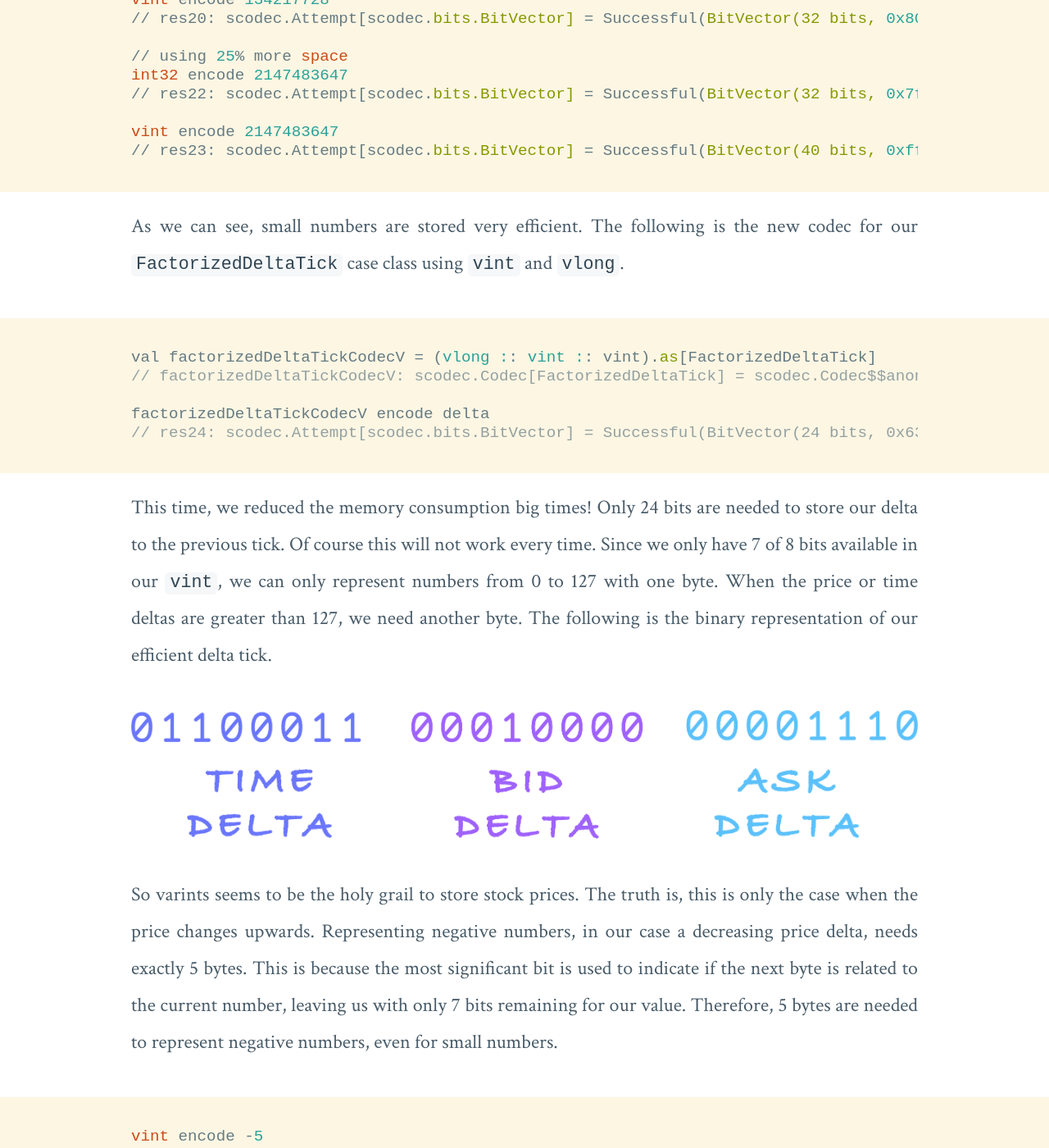
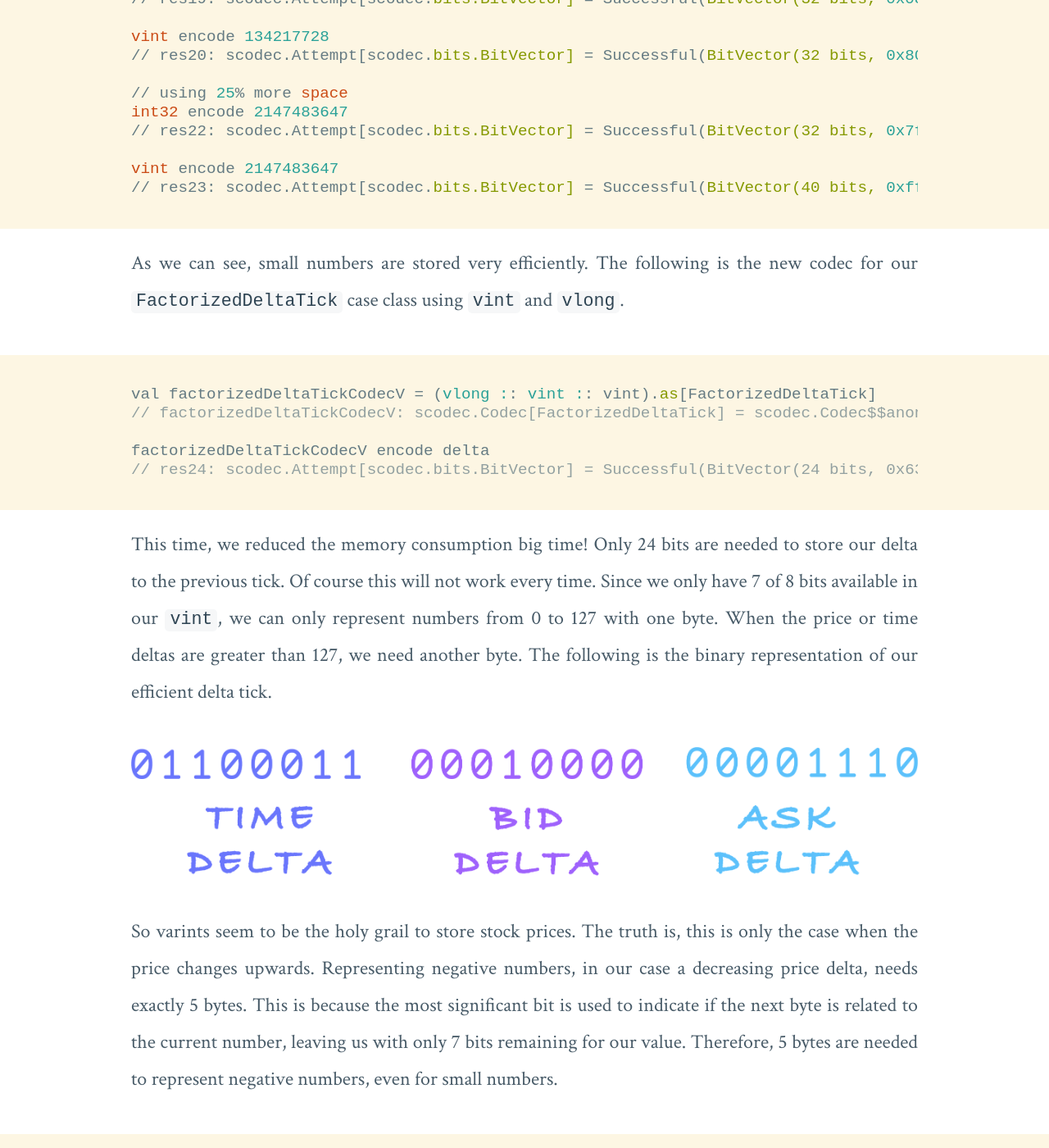
Before and after one commit to MartinSeeler/MartinSeeler.github.io, a Jekyll site: the page built from _posts/2016-06-01-developing-efficient-bianry-file-protocol-with-scodec-and-akka-streams.md, in a window 1280 px wide and 1400 px high, scrolled down 8293 px. Shown: the whole window at 82% size. Built offline with Jekyll 4.4.1, drawn with Linux system fonts in a browser that asks for light colours; comment, search, counter and statistics services are not loaded; some of the changed text lies outside the part shown.

Commit message:
Fix some typos

````diff
--- a/_posts/2016-06-01-developing-efficient-bianry-file-protocol-with-scodec-and-akka-streams.md
+++ b/_posts/2016-06-01-developing-efficient-bianry-file-protocol-with-scodec-and-akka-streams.md
@@ -6,7 +6,7 @@ tags: scodec akka streams varint
 comments: true
 ---
 
-In this two part series, we will develop our very own file format to store stock prices as a time series
+In this two part series, we will develop our very own file format to store stock prices as time series
 using Scodec and Akka Streams. The first part will describe the encoding / decoding process and how we
 improve our binary protocol step by step. In the second part, we will use Akka Streams to read and write
 our own files in chunks with the help of backpressure.
@@ -238,24 +238,24 @@ vint encode 2147483647
 // res23: scodec.Attempt[scodec.bits.BitVector] = Successful(BitVector(40 bits, 0xffffffff07))
 ```
 
-As we can see, small numbers are stored very efficient. The following is the new codec for our `FactorizedDeltaTick` case
+As we can see, small numbers are stored very efficiently. The following is the new codec for our `FactorizedDeltaTick` case
 class using `vint` and `vlong`.
 
 ```scala
 val factorizedDeltaTickCodecV = (vlong :: vint :: vint).as[FactorizedDeltaTick]
-// factorizedDeltaTickCodecV: scodec.Codec[FactorizedDeltaTick] = scodec.Codec$$anon$2@4515e47d
+// factorizedDeltaTickCodecV: scodec.Codec[FactorizedDeltaTick] = scodec.Codec$$anon$2@781b8436
 
 factorizedDeltaTickCodecV encode delta
 // res24: scodec.Attempt[scodec.bits.BitVector] = Successful(BitVector(24 bits, 0x63100e))
 ```
 
-This time, we reduced the memory consumption big times! Only 24 bits are needed to store our delta to the previous tick.
+This time, we reduced the memory consumption big time! Only 24 bits are needed to store our delta to the previous tick.
 Of course this will not work every time. Since we only have 7 of 8 bits available in our `vint`, we can only represent numbers from 0 to 127 with one byte.
 When the price or time deltas are greater than 127, we need another byte. The following is the binary representation of our efficient delta tick.
 
 ![Delta Codec](img/posts/dtff/codec-3.png)
 
-So varints seems to be the holy grail to store stock prices. The truth is, this is only the case when the price changes upwards. Representing negative
+So varints seem to be the holy grail to store stock prices. The truth is, this is only the case when the price changes upwards. Representing negative
 numbers, in our case a decreasing price delta, needs exactly 5 bytes. This is because the most significant bit
 is used to indicate if the next byte is related to the current number, leaving us with only 7 bits remaining for our value.
 Therefore, 5 bytes are needed to represent negative numbers, even for small numbers.
@@ -303,7 +303,7 @@ nonNegFactorizedDeltaTickCodecV encode nonNegativeDelta
 // res27: scodec.Attempt[scodec.bits.BitVector] = Successful(BitVector(26 bits, 0x0a82c20))
 ```
 
-Now we've got it. Even negative deltas can now be stored very efficient using varints. We did increase
+Now we've got it. Even negative deltas can now be stored very efficiently using varints. We did increase
 the minimum size from 24 to 26 bits with our two bits as negative indicators, but we decreased the overall
 storage needed for up and down movements. Expecting evenly distributed up and down moves, we decreased
 our average storage space from 77 bits (26 bits for positives and 128 bits for negatives) down to just 26 bits!
````
Also changed, not shown: other parts of _posts/2016-06-01-developing-efficient-bianry-file-protocol-with-scodec-and-akka-streams.md (+11 -11 lines).
